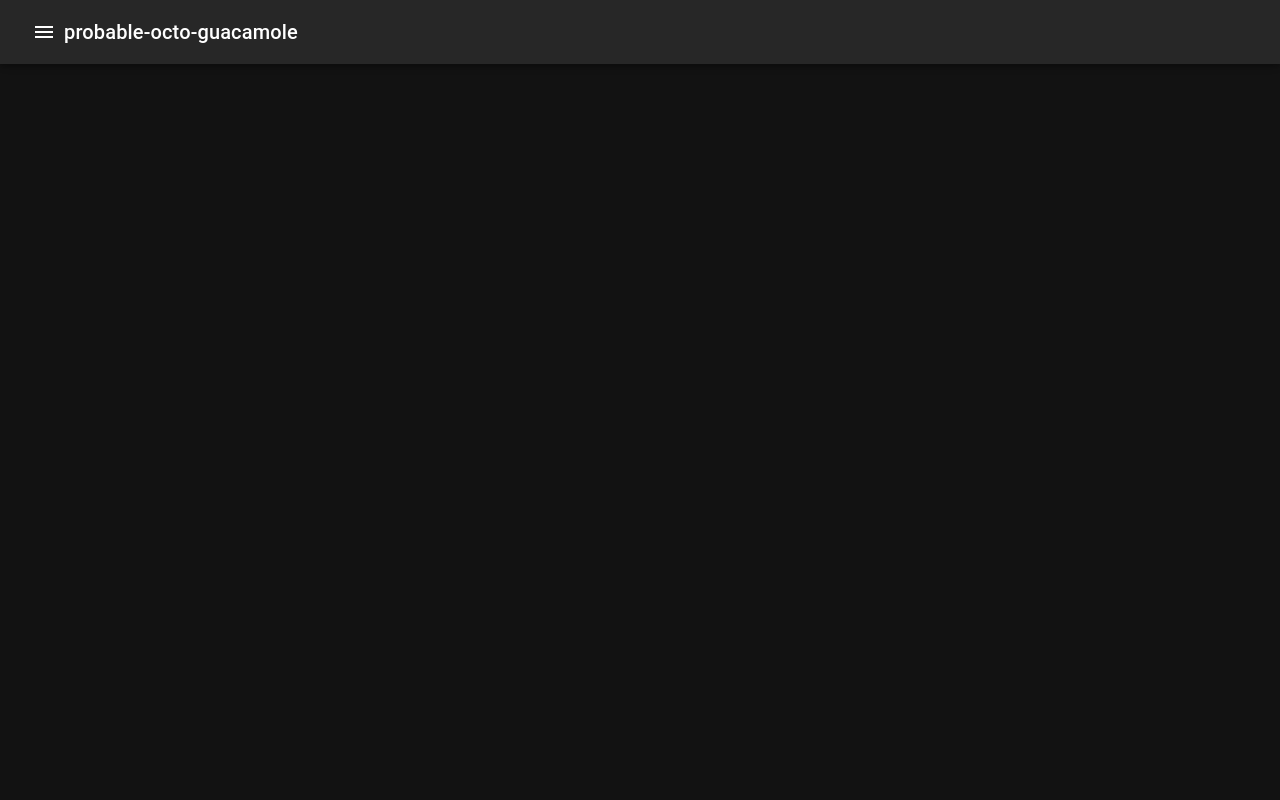
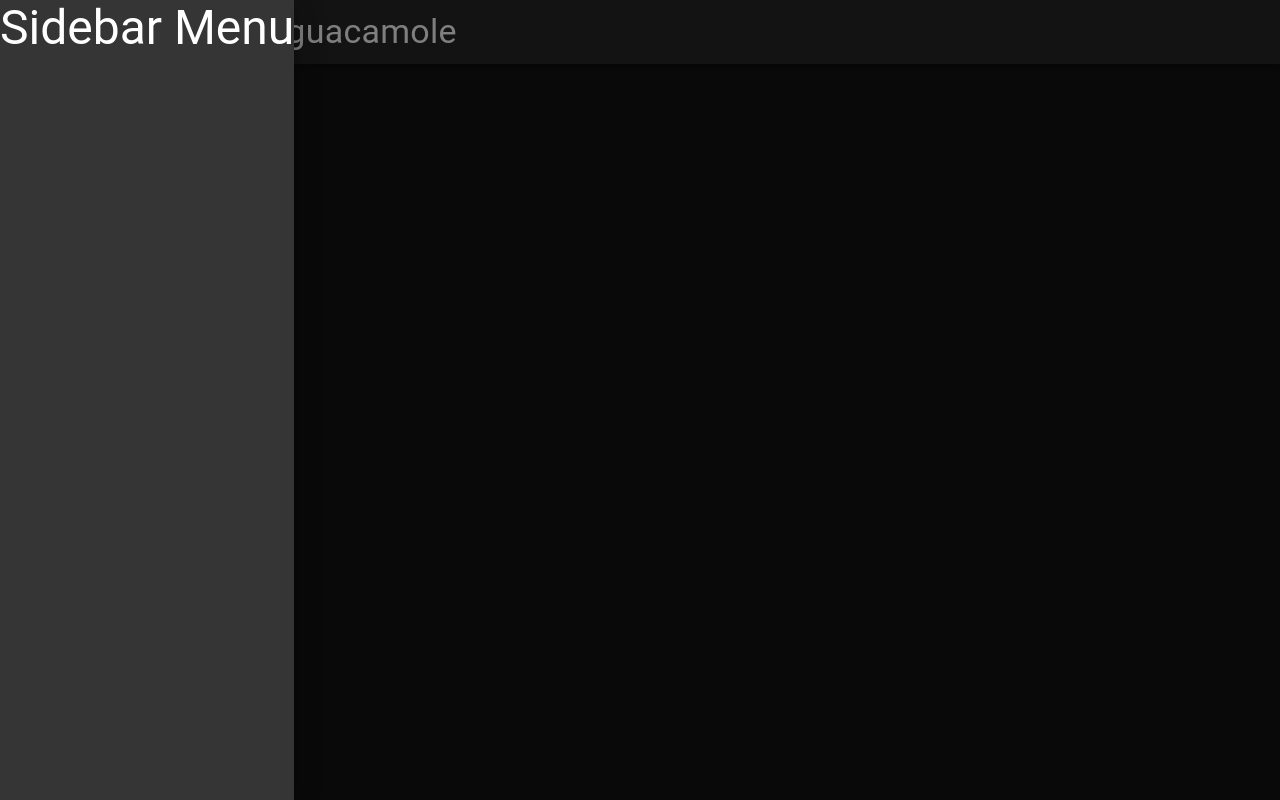
Before and after one commit to c-grattan/probable-octo-guacamole, a React (Create React App) app: page / in a window 1280 px wide. Both pictures are taken after a click on the button 44 px from the left and 32 px from the top of the page. Built offline with nearby package versions, Linux system fonts and the light colour scheme.

Commit message:
Add sidebar

```diff
--- a/src/App.tsx
+++ b/src/App.tsx
@@ -1,21 +1,33 @@
-import React from 'react';
+import {useState} from "react";
 
 import {AppBar} from '@mui/material';
 import Toolbar from '@mui/material/Toolbar';
 import Typography from '@mui/material/Typography';
 import IconButton from '@mui/material/IconButton';
 import MenuIcon from '@mui/icons-material/Menu';
+import Drawer from '@mui/material/Drawer';
 
 function App() {
+	const [sidebarOpen, setSidebarOpen] = useState(false);
+
+	function toggleSidebar() {
+		setSidebarOpen(!sidebarOpen)
+	}
+
 	return (
 		<div>
 			<header>
 				<AppBar>
 					<Toolbar>
-				<IconButton><MenuIcon /></IconButton>
-				<Typography variant="h6">probable-octo-guacamole</Typography>
+						<IconButton onClick={toggleSidebar}><MenuIcon /></IconButton>
+						<Typography variant="h4">probable-octo-guacamole</Typography>
 					</Toolbar>
 				</AppBar>
+				<Drawer open={sidebarOpen}
+						onClose={toggleSidebar}
+						anchor='left'>
+					<Typography variant="h3">Sidebar Menu</Typography>
+				</Drawer>
 			</header>
 		</div>
 	);
```
Lines whose indentation alone changed are shown as unchanged.
